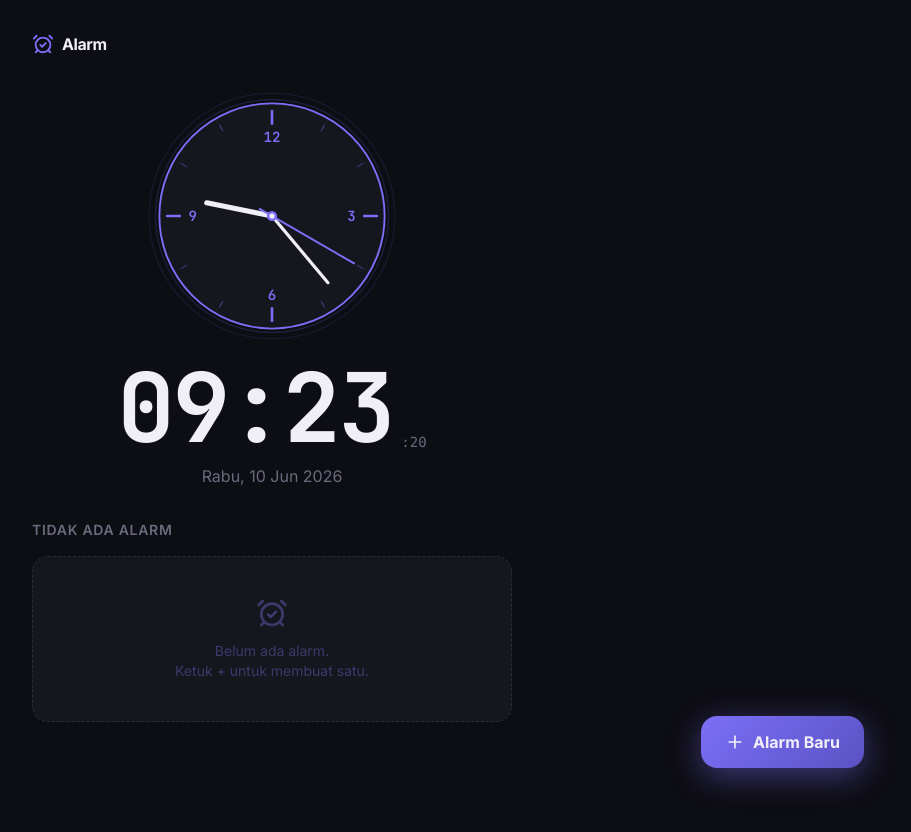
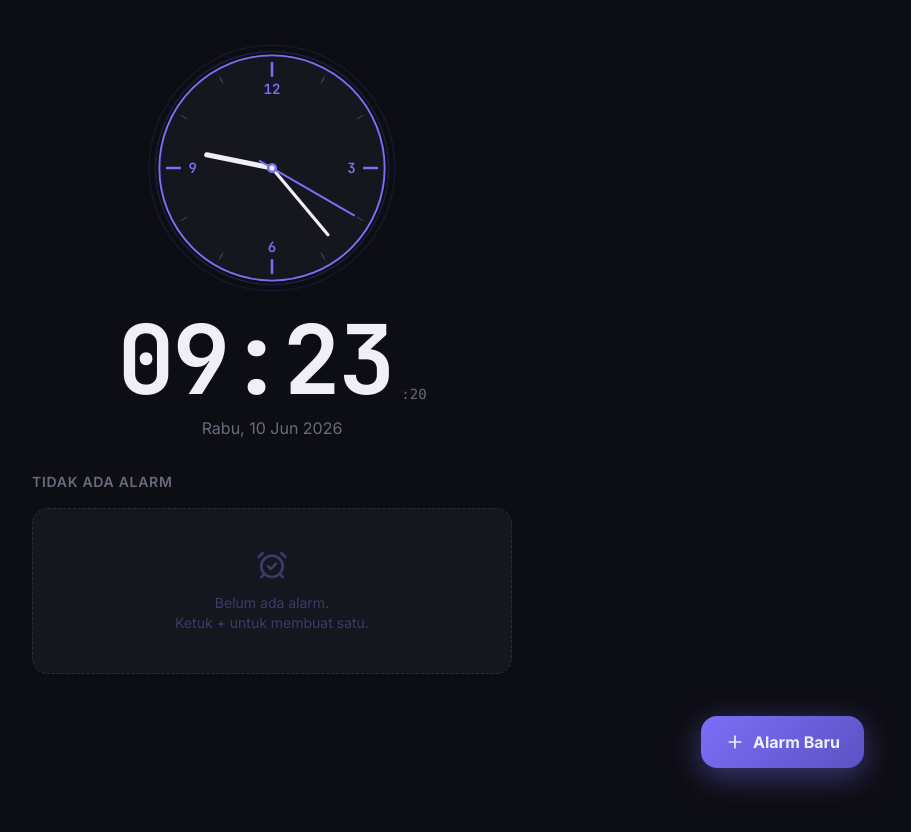
Before and after one commit to PaulAkarsanaDevara/alarm-app, a React (Vite) app: page / in a window 1280 px wide. Shown: the top 832 px of the page, without its empty margins (368-1279 px from the left). Built offline with nearby package versions, Linux system fonts and the light colour scheme.

Commit message:
style: remove header

```diff
--- a/src/App.tsx
+++ b/src/App.tsx
@@ -58,29 +58,8 @@
       <AlarmModal />
 
       <div className="max-w-lg mx-auto px-4 pb-28">
-        {/* Header */}
-        <div className="pt-8 pb-2 flex items-center justify-between">
-          <div className="flex items-center gap-2">
-            <AlarmCheck size={22} style={{ color: '#7C6FF7' }} />
-            <span
-              className="text-base font-bold tracking-tight"
-              style={{ color: '#F0EFF8', fontFamily: 'Inter, sans-serif' }}
-            >
-              Alarm
-            </span>
-          </div>
-          {enabledCount > 0 && (
-            <span
-              className="text-xs px-2.5 py-1 rounded-full font-semibold"
-              style={{ background: '#3D3A6B', color: '#A89FF7', fontFamily: 'Inter, sans-serif' }}
-            >
-              {enabledCount} aktif
-            </span>
-          )}
-        </div>
-
         {/* Clock */}
-        <div className="mt-6 flex flex-col items-center gap-4">
+        <div className="mt-10 flex flex-col items-center gap-4">
           <AnalogClock ringing={hasRinging} />
           <DigitalClock />
         </div>
```
